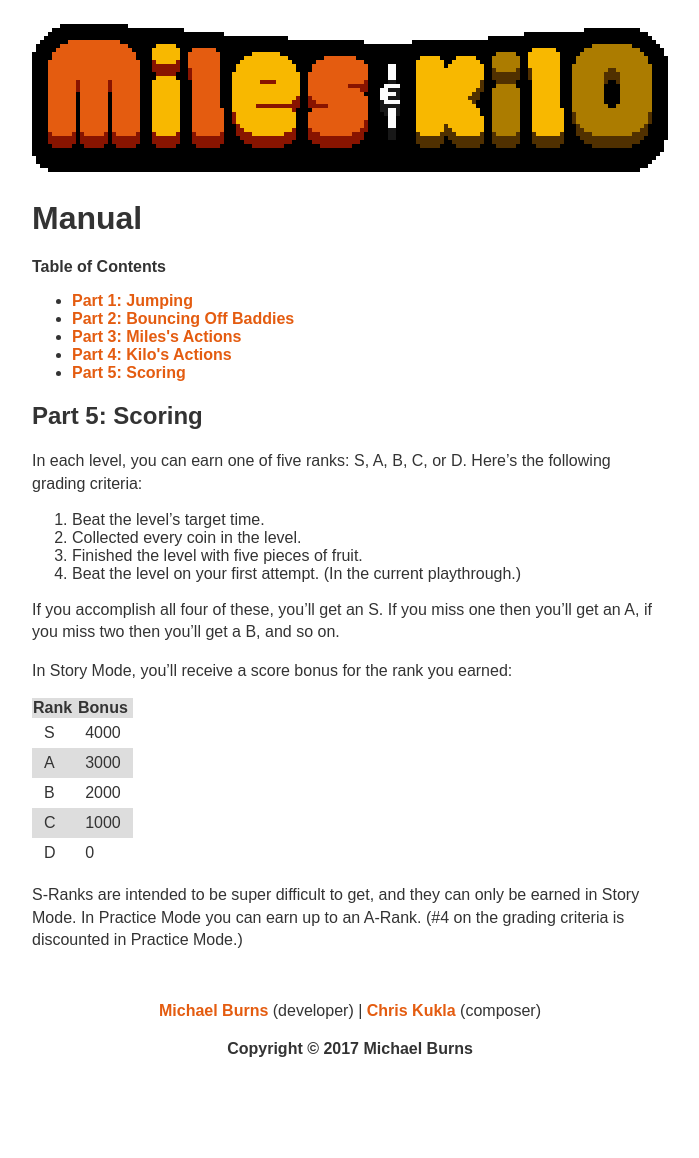
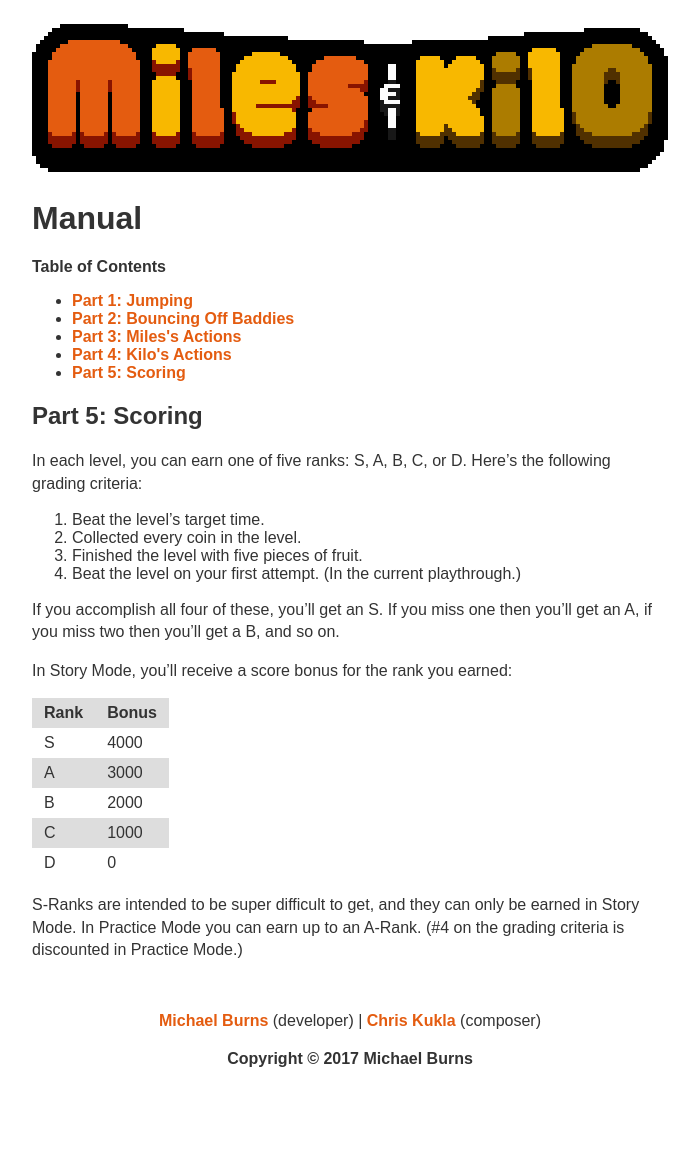
Before and after one commit to thatpixelguy/milesandkilo, a Jekyll site: the page built from manual/scoring.md, in a window 1280 px wide. Shown: the whole page, without its empty margins (290-989 px from the left). Built offline with Jekyll 4.4.1, drawn with Linux system fonts in a browser that asks for light colours; our own code applies the rules of GitHub Pages for plain Markdown files.

Commit message:
Updated light.css

```diff
--- a/css/light.css
+++ b/css/light.css
@@ -50,7 +50,7 @@ table {
   border-spacing: 0;
 }
 
-td {
+td, th {
   padding: 6px 12px;
 }
 
```
